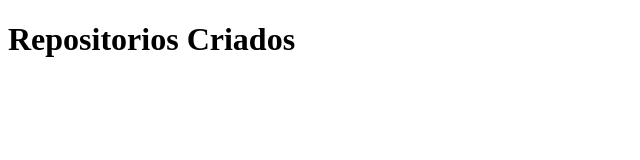
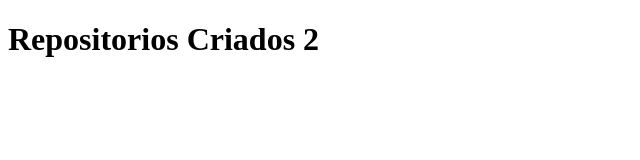
Before and after one commit to Calebe2625/Aulas-Kenzie, a plain HTML site: page index.html in a window 1280 px wide. Shown: the full height of the page, 0-640 px from the left. Drawn offline with Linux system fonts and the light colour scheme.

Commit message:
segunda alteração teste h1

```diff
--- a/index.html
+++ b/index.html
@@ -7,6 +7,6 @@
     <title>Document</title>
 </head>
 <body>
-    <h1>Repositorios Criados</h1>
+    <h1>Repositorios Criados 2</h1>
 </body>
 </html>
```
